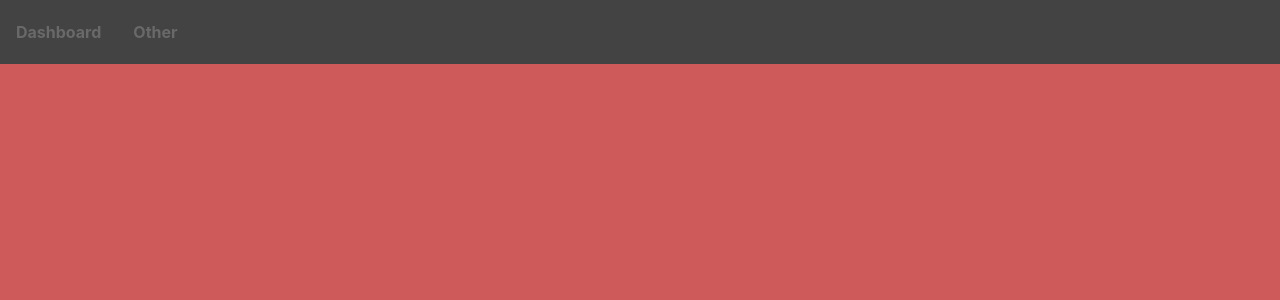
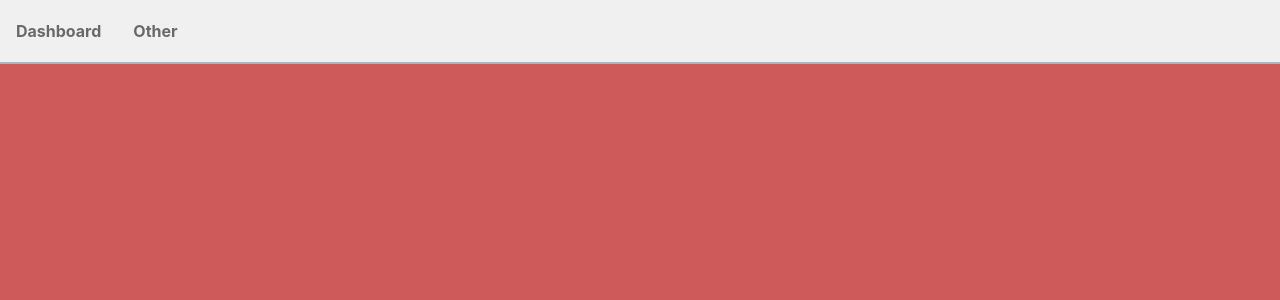
Before and after one commit to MSzostaq/TODO-List, a React (Create React App) app: page /other in a window 1280 px wide. Shown: the top 300 px of the page. Built offline with nearby package versions, Linux system fonts and the light colour scheme.

Commit message:
added styles to sidebar

```diff
--- a/src/components/Sidebar.jsx
+++ b/src/components/Sidebar.jsx
@@ -3,7 +3,8 @@ import { NavLink } from "react-router-dom";
 import styled from "styled-components";
 
 const Wrapper = styled.div`
-  background-color: ${({ theme }) => theme.colors.darkGrey};
+  background-color: ${({ theme }) => theme.colors.lightGrey};
+  border-bottom: 2px solid ${({ theme }) => theme.colors.darkPurple};
   display: flex;
   align-items: center;
   justify-content: flex-start;
```
